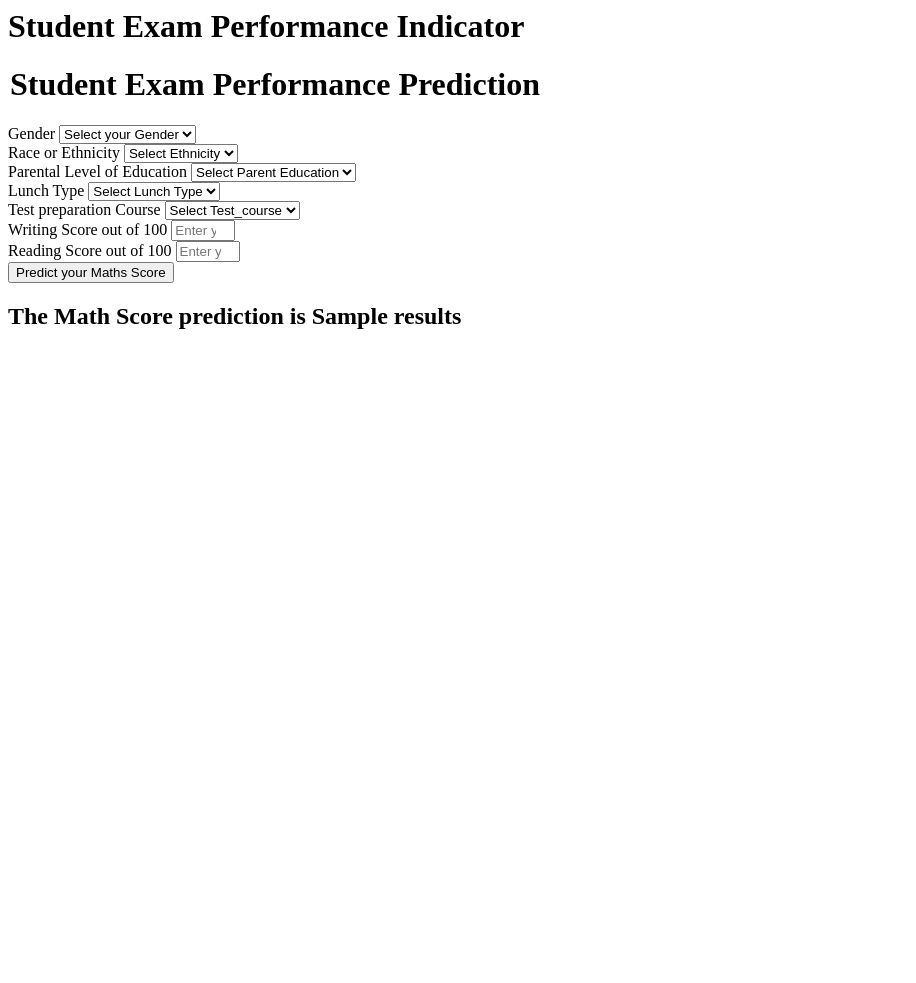
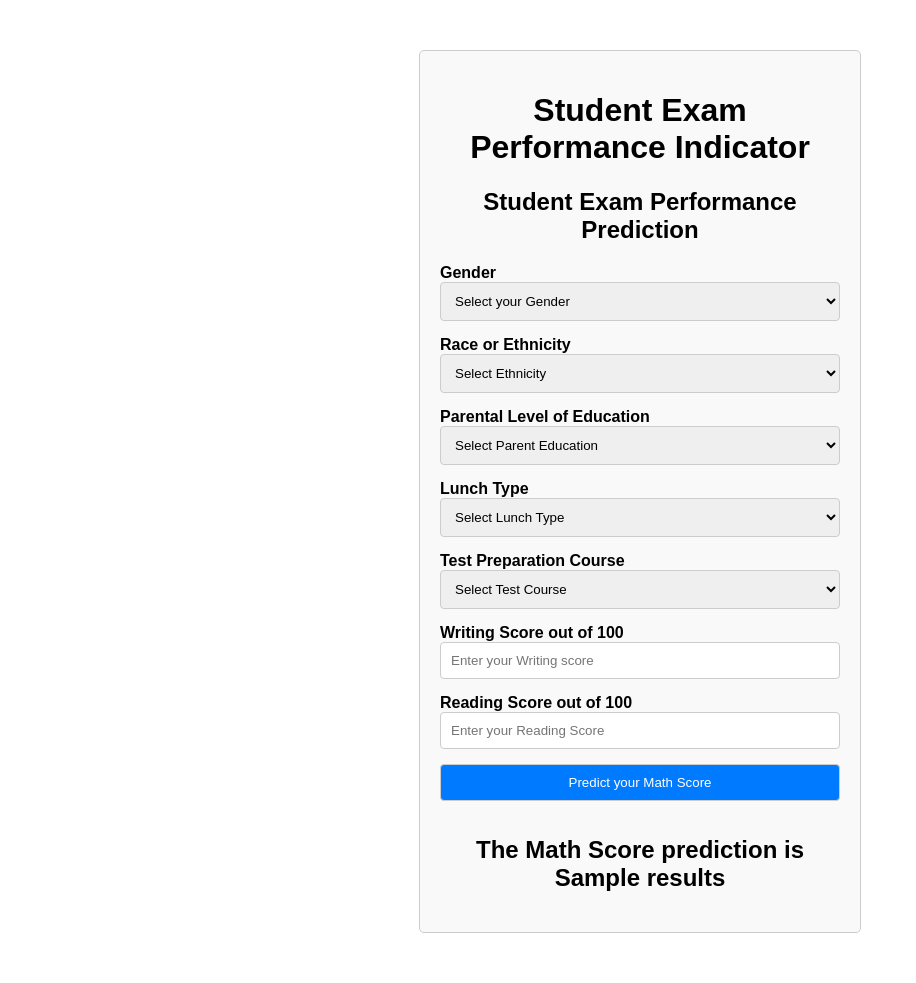
Before and after one commit to julyceciliano/ML_Project, a Flask app: template templates/home.html in a window 1280 px wide. Shown: the whole page, without its empty margins (0-916 px from the left). Before the commit the page ends 329 px from the top, so only its background shows below. Run offline with Flask 3, Linux system fonts and the light colour scheme; the template is opened without the code that fills it: most values are stand-ins (such as "Sample title", 1, 10 or a date in 2020).

Commit message:
.ebextensions

```diff
--- a/templates/home.html
+++ b/templates/home.html
@@ -1,111 +1,115 @@
-<html>
+<!DOCTYPE html>
+<html lang="en">
+<head>
+    <meta charset="UTF-8">
+    <meta name="viewport" content="width=device-width, initial-scale=1.0">
+    <title>Student Exam Performance Indicator</title>
+    <style>
+        body {
+            font-family: Arial, sans-serif;
+            margin: 0;
+            padding: 0;
+            box-sizing: border-box;
+        }
+        .container {
+            max-width: 400px;
+            margin: 50px auto;
+            padding: 20px;
+            border: 1px solid #ccc;
+            border-radius: 5px;
+            background-color: #f9f9f9;
+        }
+        h1 {
+            text-align: center;
+        }
+        label {
+            font-weight: bold;
+        }
+        select, input[type="number"], input[type="submit"] {
+            width: 100%;
+            padding: 10px;
+            margin-bottom: 15px;
+            border: 1px solid #ccc;
+            border-radius: 4px;
+            box-sizing: border-box;
+        }
+        input[type="submit"] {
+            background-color: #007bff;
+            color: #fff;
+            cursor: pointer;
+        }
+        h2 {
+            text-align: center;
+            margin-top: 20px;
+        }
+    </style>
+</head>
 <body>
-    <div class="login">
+    <div class="container">
         <h1>Student Exam Performance Indicator</h1>
 
         <form action="{{ url_for('predict_datapoint')}}" method="post">
-        <h1>
-            <legend>Student Exam Performance Prediction</legend>
-        </h1>
+            <h2>Student Exam Performance Prediction</h2>
             <div class="mb-3">
-            <label class="form-label">Gender</label>
-            <select class="form-control" name="gender" placeholder="Enter you Gender" required>
-                <option class="placeholder" selected disabled value="">Select your Gender</option>
-                <option value="male">
-                    Male
-                </option>
-                <option value="female">
-                    Female
-                </option>
+                <label for="gender">Gender</label>
+                <select id="gender" name="gender" required>
+                    <option value="" disabled selected>Select your Gender</option>
+                    <option value="male">Male</option>
+                    <option value="female">Female</option>
                 </select>
             </div>
             <div class="mb-3">
-            <label class="form-label">Race or Ethnicity</label>
-            <select class="form-control" name="ethnicity" placeholder="Enter you ethnicity" required>
-                <option class="placeholder" selected disabled value="">Select Ethnicity</option>
-                <option value="group A">
-                    Group A
-                </option>
-                <option value="group B">
-                    Group B
-                </option>
-                <option value="group C">
-                    Group C
-                </option>
-                <option value="group D">
-                    Group D
-                </option>
-                <option value="group E">
-                    Group E
-                </option>
+                <label for="ethnicity">Race or Ethnicity</label>
+                <select id="ethnicity" name="ethnicity" required>
+                    <option value="" disabled selected>Select Ethnicity</option>
+                    <option value="group A">Group A</option>
+                    <option value="group B">Group B</option>
+                    <option value="group C">Group C</option>
+                    <option value="group D">Group D</option>
+                    <option value="group E">Group E</option>
                 </select>
             </div>
             <div class="mb-3">
-            <label class="form-label">Parental Level of Education</label>
-            <select class="form-control" name="parental_level_of_education"
-                placeholder="Enter you Parent Education" required>
-                <option class="placeholder" selected disabled value="">Select Parent Education</option>
-                <option value="associate's degree">
-                    associate's degree
-                </option>
-                <option value="bachelor's degree">
-                    bachelor's degree
-                </option>
-                <option value="high school">
-                    high school
-                </option>
-                <option value="master's degree">
-                    master's degree
-                </option>
-                <option value="some college">
-                    some college
-                </option>
-                <option value="some high school">
-                    some high school
-                </option>
+                <label for="education">Parental Level of Education</label>
+                <select id="education" name="parental_level_of_education" required>
+                    <option value="" disabled selected>Select Parent Education</option>
+                    <option value="associate's degree">Associate's Degree</option>
+                    <option value="bachelor's degree">Bachelor's Degree</option>
+                    <option value="high school">High School</option>
+                    <option value="master's degree">Master's Degree</option>
+                    <option value="some college">Some College</option>
+                    <option value="some high school">Some High School</option>
                 </select>
             </div>
             <div class="mb-3">
-            <label class="form-label">Lunch Type</label>
-            <select class="form-control" name="lunch" placeholder="Enter you Lunch" required>
-                <option class="placeholder" selected disabled value="">Select Lunch Type</option>
-                <option value="free/reduced">
-                    free/reduced
-                </option>
-                <option value="standard">
-                    standard
-                </option>
+                <label for="lunch">Lunch Type</label>
+                <select id="lunch" name="lunch" required>
+                    <option value="" disabled selected>Select Lunch Type</option>
+                    <option value="free/reduced">Free/Reduced</option>
+                    <option value="standard">Standard</option>
                 </select>
             </div>
             <div class="mb-3">
-            <label class="form-label">Test preparation Course</label>
-            <select class="form-control" name="test_preparation_course" placeholder="Enter you Course"
-                required>
-                <option class="placeholder" selected disabled value="">Select Test_course</option>
-                <option value="none">
-                    None
-                </option>
-                <option value="completed">
-                    Completed
-                </option>
+                <label for="test_course">Test Preparation Course</label>
+                <select id="test_course" name="test_preparation_course" required>
+                    <option value="" disabled selected>Select Test Course</option>
+                    <option value="none">None</option>
+                    <option value="completed">Completed</option>
                 </select>
             </div>
             <div class="mb-3">
-            <label class="form-label">Writing Score out of 100</label>
-            <input class="form-control" type="number" name="reading_score"
-                placeholder="Enter your Reading score" min='0' max='100' />
+                <label for="reading_score">Writing Score out of 100</label>
+                <input id="reading_score" type="number" name="reading_score" placeholder="Enter your Writing score" min="0" max="100" required>
             </div>
             <div class="mb-3">
-            <label class="form-label">Reading Score out of 100</label>
-            <input class="form-control" type="number" name="writing_score"
-                placeholder="Enter your Reading Score" min='0' max='100' />
+                <label for="writing_score">Reading Score out of 100</label>
+                <input id="writing_score" type="number" name="writing_score" placeholder="Enter your Reading Score" min="0" max="100" required>
             </div>
             <div class="mb-3">
-            <input class="btn btn-primary" type="submit" value="Predict your Maths Score" required />
+                <input type="submit" value="Predict your Math Score">
             </div>
         </form>
-    <h2>
-       The Math Score prediction is {{results}}
-    </h2>
-   <body>
+        <h2>The Math Score prediction is {{results}}</h2>
+    </div>
+</body>
 </html>
```
Lines whose indentation alone changed are shown as unchanged.
